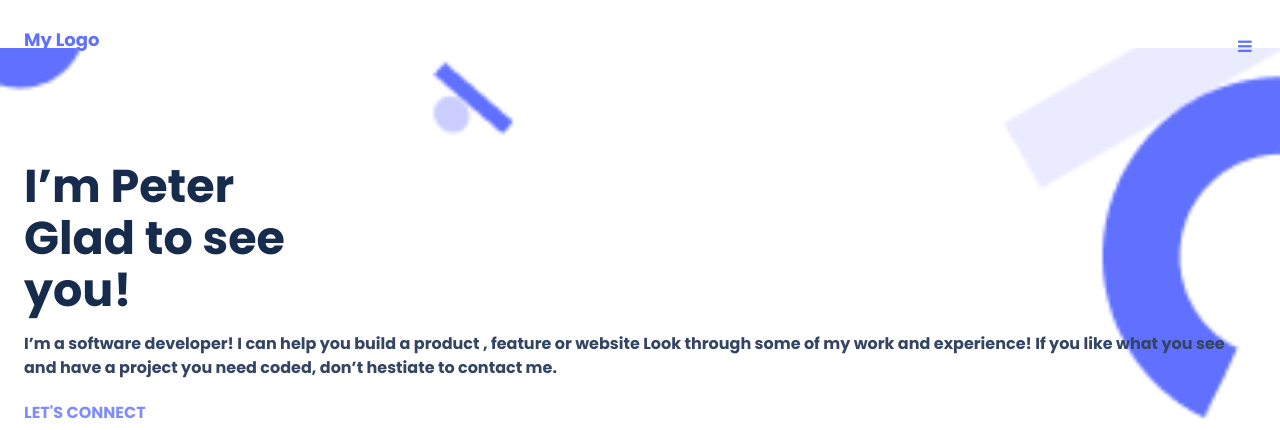
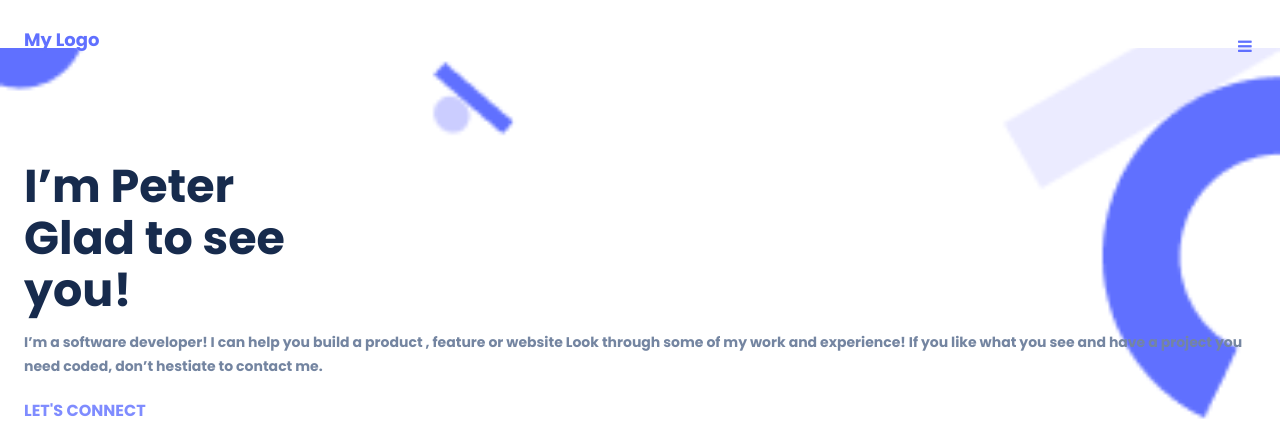
Before and after one commit to PeteUgwu/Portfolio-set-up, a website: page index.html in a window 1280 px wide. Shown: the top 430 px of the page. Drawn offline with Linux system fonts and the light colour scheme.

Commit message:
fix paragraph fonts and deleted css file

```diff
--- a/style.css
+++ b/style.css
@@ -64,11 +64,11 @@ header {
 p {
   font-family: "Poppins", sans-serif;
   font-style: normal;
-  font-size: 16px;
-  font-weight: 400;
+  font-size: 14px;
+  font-weight: 300;
   text-align: left;
   line-height: 24px;
-  color: #344563;
+  color: #7485a1;
   width: 100%;
 }
 
@@ -151,10 +151,6 @@ h2 {
   line-height: 16px;
   color: #344563;
 }
-
-/* .icon-tag:not(:first-child) {
-  margin-left: 12px;
-} */
 
 button:not(:first-child) {
   margin-left: 8px;
@@ -273,10 +269,6 @@ h1 {
   position: absolute;
 }
 
-/* .item-center {
-  align-items: center;
-} */
-
 .aboutme {
   font-weight: 700;
   width: 250px;
```
